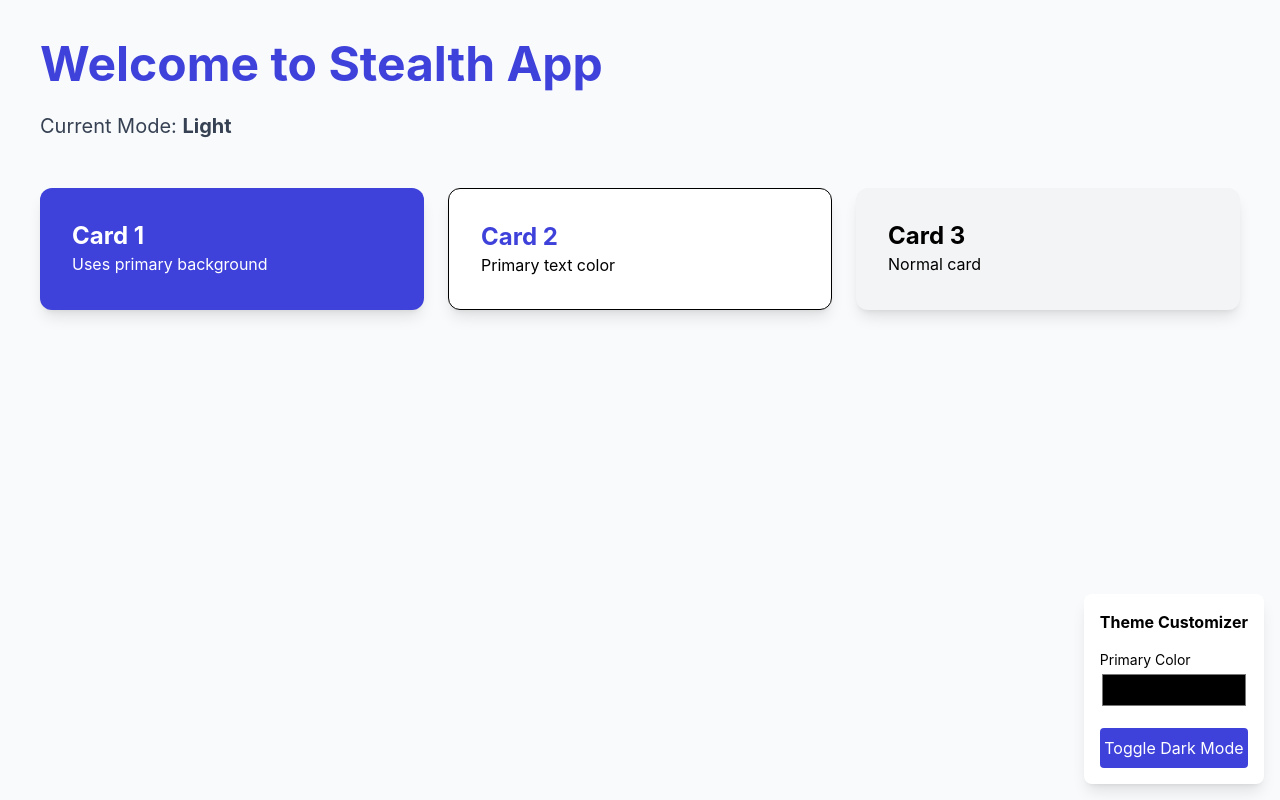
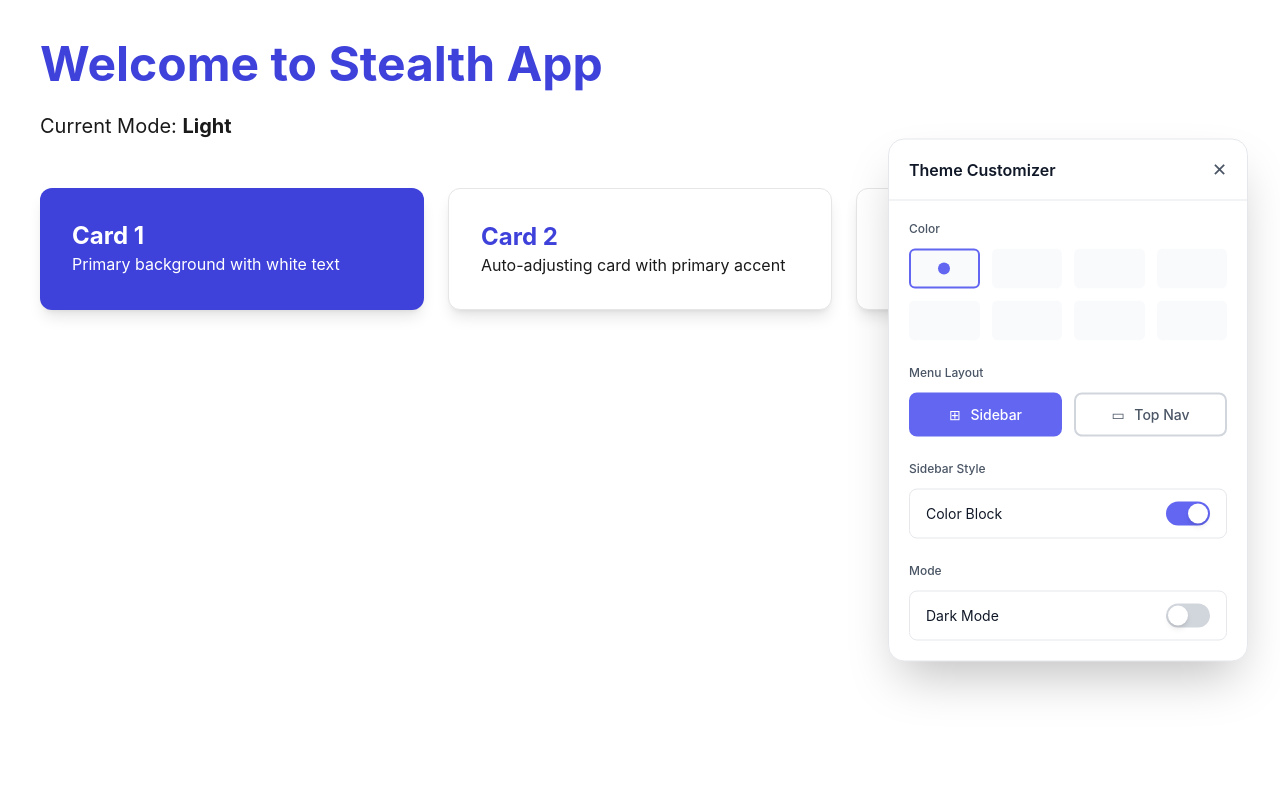
Before and after one commit to sandeep3642/stealth, a React (Vite) app: page / in a window 1280 px wide. Built offline with nearby package versions, Linux system fonts and the light colour scheme.

Commit message:
theme customizer

```diff
--- a/src/components/ThemeCustomizer.jsx
+++ b/src/components/ThemeCustomizer.jsx
@@ -1,21 +1,28 @@
+import { useState } from "react";
 import { useTheme } from "../context/ThemeContext";
+
+const presetColors = [
+  "#6366f1", // indigo
+  "#8b5cf6", // purple
+  "#ec4899", // pink
+  "#f43f5e", // rose
+  "#f97316", // orange
+  "#eab308", // yellow
+  "#22c55e", // green
+  "#06b6d4", // cyan
+];
 
 export default function ThemeCustomizer() {
   const { isDark, setIsDark, setPrimaryHsl } = useTheme();
+  const [isOpen, setIsOpen] = useState(true);
+  const [layout, setLayout] = useState("sidebar");
+  const [colorBlock, setColorBlock] = useState(true);
+  const [selectedColor, setSelectedColor] = useState("#6366f1");
 
-  const handleColorChange = (e) => {
-    const hex = e.target.value;
-    // Convert hex to HSL (you can use a tiny lib or simple converter)
-    const hsl = hexToHsl(hex);
-    setPrimaryHsl(hsl);
-  };
-
-  // Simple hex to HSL converter
   const hexToHsl = (hex) => {
-    hex = hex.replace("#", "");
-    const r = parseInt(hex.substr(0, 2), 16) / 255;
-    const g = parseInt(hex.substr(2, 2), 16) / 255;
-    const b = parseInt(hex.substr(4, 2), 16) / 255;
+    let r = parseInt(hex.slice(1, 3), 16) / 255;
+    let g = parseInt(hex.slice(3, 5), 16) / 255;
+    let b = parseInt(hex.slice(5, 7), 16) / 255;
 
     const max = Math.max(r, g, b);
     const min = Math.min(r, g, b);
@@ -38,36 +45,243 @@ export default function ThemeCustomizer() {
         case b:
           h = (r - g) / d + 4;
           break;
+        default:
+          h = 0;
       }
       h /= 6;
     }
 
-    h = Math.round(h * 360);
-    s = Math.round(s * 100);
-    l = Math.round(l * 100);
-
-    return `${h} ${s}% ${l}%`;
+    return `${Math.round(h * 360)} ${Math.round(s * 100)}% ${Math.round(
+      l * 100
+    )}%`;
   };
 
+  const handlePresetColor = (hex) => {
+    setSelectedColor(hex);
+    setPrimaryHsl(hexToHsl(hex));
+  };
+
+  // Closed state button
+  if (!isOpen) {
+    return (
+      <button
+        onClick={() => setIsOpen(true)}
+        className="fixed top-1/2 right-8 -translate-y-1/2 z-50 text-white p-4 rounded-full shadow-2xl hover:scale-110 transition"
+        style={{ backgroundColor: selectedColor }}
+      >
+        <svg
+          className="w-6 h-6"
+          fill="none"
+          stroke="currentColor"
+          viewBox="0 0 24 24"
+        >
+          <path
+            strokeLinecap="round"
+            strokeLinejoin="round"
+            strokeWidth={2}
+            d="M10.325 4.317c.426-1.756 2.924-1.756 3.35 0a1.724 1.724 0 002.573 1.066c1.543-.94 3.31.826 2.37 2.37a1.724 1.724 0 001.065 2.572c1.756.426 1.756 2.924 0 3.35a1.724 1.724 0 00-1.066 2.573c.94 1.543-.826 3.31-2.37 2.37a1.724 1.724 0 00-2.572 1.065c-.426 1.756-2.924 1.756-3.35 0a1.724 1.724 0 00-2.573-1.066c-1.543.94-3.31-.826-2.37-2.37a1.724 1.724 0 00-1.065-2.572c-1.756-.426-1.756-2.924 0-3.35a1.724 1.724 0 001.066-2.573c-.94-1.543.826-3.31 2.37-2.37.996.608 2.296.07 2.572-1.065z"
+          />
+          <path
+            strokeLinecap="round"
+            strokeLinejoin="round"
+            strokeWidth={2}
+            d="M15 12a3 3 0 11-6 0 3 3 0 016 0z"
+          />
+        </svg>
+      </button>
+    );
+  }
+
+  // Open panel
   return (
-    <div className="fixed bottom-4 right-4 bg-white dark:bg-gray-800 p-4 rounded-lg shadow-lg space-y-4">
-      <h3 className="font-bold">Theme Customizer</h3>
-
-      <div>
-        <label className="block text-sm">Primary Color</label>
-        <input
-          type="color"
-          onChange={handleColorChange}
-          className="w-full h-10 rounded cursor-pointer"
-        />
+    <div
+      className={`fixed top-1/2 right-8 -translate-y-1/2 z-50 w-90 rounded-2xl shadow-2xl border overflow-hidden ${
+        isDark
+          ? "bg-gray-950 text-white border-gray-800"
+          : "bg-white text-gray-900 border-gray-200"
+      }`}
+    >
+      {/* Header */}
+      <div
+        className={`flex items-center justify-between px-5 py-4 border-b ${
+          isDark ? "border-gray-800" : "border-gray-200"
+        }`}
+      >
+        <h3 className="text-base font-semibold">Theme Customizer</h3>
+        <button
+          onClick={() => setIsOpen(false)}
+          className={`transition text-lg ${
+            isDark
+              ? "text-gray-400 hover:text-white"
+              : "text-gray-600 hover:text-gray-900"
+          }`}
+        >
+          ✕
+        </button>
       </div>
 
-      <button
-        onClick={() => setIsDark(!isDark)}
-        className="w-full py-2 bg-primary text-primary-foreground rounded hover:opacity-90 transition"
-      >
-        Toggle {isDark ? "Light" : "Dark"} Mode
-      </button>
+      {/* Body */}
+      <div className="p-5 space-y-6">
+        {/* Color Palette */}
+        <div>
+          <label
+            className={`block text-xs font-medium mb-3 ${
+              isDark ? "text-gray-400" : "text-gray-600"
+            }`}
+          >
+            Color
+          </label>
+          <div className="grid grid-cols-4 gap-3">
+            {presetColors.map((color) => (
+              <button
+                key={color}
+                onClick={() => handlePresetColor(color)}
+                className="w-full h-10 rounded-md transition-all relative"
+                style={{
+                  backgroundColor: "#f1f5f980",
+                  border:
+                    selectedColor === color
+                      ? `2px solid ${color}`
+                      : "2px solid transparent", // light gray border for unselected
+                }}
+              >
+                {selectedColor === color && (
+                  <div className="absolute inset-0 flex items-center justify-center">
+                    <div
+                      className="w-3 h-3 bg-white rounded-full"
+                      style={{
+                        backgroundColor:
+                          selectedColor === color ? color : "transparent",
+                      }}
+                    ></div>
+                  </div>
+                )}
+              </button>
+            ))}
+          </div>
+        </div>
+
+        {/* Menu Layout */}
+        <div>
+          <label
+            className={`block text-xs font-medium mb-3 ${
+              isDark ? "text-gray-400" : "text-gray-600"
+            }`}
+          >
+            Menu Layout
+          </label>
+          {/* Menu Layout */}
+          <div>
+            <div className="flex gap-3">
+              <button
+                onClick={() => setLayout("sidebar")}
+                className={`flex-1 py-2.5 px-3 rounded-lg text-sm font-medium transition-all border-2 ${
+                  layout === "sidebar"
+                    ? "text-primary-foreground border-primary" // White text + primary border
+                    : isDark
+                    ? "border-gray-700 text-gray-400 hover:border-gray-600"
+                    : "border-gray-300 text-gray-600 hover:border-gray-400"
+                }`}
+                style={
+                  layout === "sidebar"
+                    ? {
+                        backgroundColor: selectedColor,
+                        borderColor: selectedColor,
+                      }
+                    : {}
+                }
+              >
+                <span className="mr-1.5">⊞</span> Sidebar
+              </button>
+
+              <button
+                onClick={() => setLayout("topnav")}
+                className={`flex-1 py-2.5 px-3 rounded-lg text-sm font-medium transition-all border-2 ${
+                  layout === "topnav"
+                    ? "text-primary-foreground border-primary" // White text + primary border
+                    : isDark
+                    ? "border-gray-700 text-gray-400 hover:border-gray-600"
+                    : "border-gray-300 text-gray-600 hover:border-gray-400"
+                }`}
+                style={
+                  layout === "topnav"
+                    ? {
+                        backgroundColor: selectedColor,
+                        borderColor: selectedColor,
+                      }
+                    : {}
+                }
+              >
+                <span className="mr-1.5">▭</span> Top Nav
+              </button>
+            </div>
+          </div>
+        </div>
+
+        {/* Color Block Toggle */}
+        <div>
+          <label
+            className={`block text-xs font-medium mb-3 ${
+              isDark ? "text-gray-400" : "text-gray-600"
+            }`}
+          >
+            Sidebar Style
+          </label>
+          <div
+            className={`flex items-center justify-between border rounded-lg px-4 py-3 ${
+              isDark ? "border-gray-800" : "border-gray-200"
+            }`}
+          >
+            <span className="text-sm">Color Block</span>
+            <label className="relative inline-flex items-center cursor-pointer">
+              <input
+                type="checkbox"
+                checked={colorBlock}
+                onChange={(e) => setColorBlock(e.target.checked)}
+                className="sr-only peer"
+              />
+              <div
+                className={`w-11 h-6 rounded-full peer peer-checked:after:translate-x-full peer-checked:after:border-white after:content-[''] after:absolute after:top-0.5 after:left-[2px] after:bg-white after:rounded-full after:h-5 after:w-5 after:transition-all after:shadow-md ${
+                  isDark ? "bg-gray-700" : "bg-gray-300"
+                }`}
+                style={colorBlock ? { backgroundColor: selectedColor } : {}}
+              ></div>
+            </label>
+          </div>
+        </div>
+
+        {/* Dark Mode Toggle */}
+        <div>
+          <label
+            className={`block text-xs font-medium mb-3 ${
+              isDark ? "text-gray-400" : "text-gray-600"
+            }`}
+          >
+            Mode
+          </label>
+          <div
+            className={`flex items-center justify-between border rounded-lg px-4 py-3 ${
+              isDark ? "border-gray-800" : "border-gray-200"
+            }`}
+          >
+            <span className="text-sm">Dark Mode</span>
+            <label className="relative inline-flex items-center cursor-pointer">
+              <input
+                type="checkbox"
+                checked={isDark}
+                onChange={(e) => setIsDark(e.target.checked)}
+                className="sr-only peer"
+              />
+              <div
+                className={`w-11 h-6 rounded-full peer peer-checked:after:translate-x-full peer-checked:after:border-white after:content-[''] after:absolute after:top-0.5 after:left-[2px] after:bg-white after:rounded-full after:h-5 after:w-5 after:transition-all after:shadow-md ${
+                  isDark ? "bg-gray-700" : "bg-gray-300"
+                }`}
+                style={isDark ? { backgroundColor: selectedColor } : {}}
+              ></div>
+            </label>
+          </div>
+        </div>
+      </div>
     </div>
   );
 }
--- a/src/index.css
+++ b/src/index.css
@@ -1,19 +1,35 @@
 @import "tailwindcss";
 
-/* Theme CSS Variables */
 :root {
   --primary: 239 68% 55%;        /* Default blue */
-  --primary-foreground: 0 0% 100%;
+  --primary-foreground: 0 0% 100%; /* White text on primary */
+  --background: 0 0% 100%;        /* White bg */
+  --foreground: 0 0% 10%;         /* Dark text */
+  --card: 0 0% 100%;              /* Card white */
+  --card-foreground: 0 0% 10%;
+  --border: 0 0% 90%;
 }
 
+/* Dark Mode */
 .dark {
-  --primary: 239 84% 67%;        /* Brighter in dark mode */
+  --primary: 239 84% 67%;         /* Brighter primary in dark */
   --primary-foreground: 0 0% 98%;
+  --background: 240 10% 8%;       /* Dark bg (gray-950 like) */
+  --foreground: 0 0% 98%;         /* Light text */
+  --card: 240 10% 12%;            /* Dark card */
+  --card-foreground: 0 0% 98%;
+  --border: 240 10% 20%;
 }
 
-/* Custom utility classes using variables */
+/* Utility classes using variables */
 .bg-primary { background-color: hsl(var(--primary)); }
 .text-primary { color: hsl(var(--primary)); }
 .border-primary { border-color: hsl(var(--primary)); }
 .text-primary-foreground { color: hsl(var(--primary-foreground)); }
-.hover\:bg-primary\/90:hover { background-color: hsl(var(--primary) / 0.9); }
+
+/* App-wide backgrounds and text */
+.bg-background { background-color: hsl(var(--background)); }
+.text-foreground { color: hsl(var(--foreground)); }
+.bg-card { background-color: hsl(var(--card)); }
+.text-card-foreground { color: hsl(var(--card-foreground)); }
+.border-border { border-color: hsl(var(--border)); }
--- a/src/pages/Dashboard.jsx
+++ b/src/pages/Dashboard.jsx
@@ -5,13 +5,13 @@ export default function Dashboard() {
   const { isDark } = useTheme();
 
   return (
-    <div className="min-h-screen bg-gray-50 dark:bg-gray-950 transition-colors">
+    <div className="min-h-screen bg-background text-foreground transition-all duration-300">
       <ThemeCustomizer />
       <div className="p-10">
         <h1 className="text-5xl font-bold text-primary mb-6">
           Welcome to Stealth App
         </h1>
-        <p className="text-xl text-gray-700 dark:text-gray-300 mb-8">
+        <p className="text-xl mb-8">
           Current Mode:{" "}
           <span className="font-bold">{isDark ? "Dark" : "Light"}</span>
         </p>
@@ -19,15 +19,15 @@ export default function Dashboard() {
         <div className="grid grid-cols-1 md:grid-cols-3 gap-6 mt-12">
           <div className="bg-primary text-primary-foreground p-8 rounded-xl shadow-lg">
             <h3 className="text-2xl font-bold">Card 1</h3>
-            <p>Uses primary background</p>
+            <p>Primary background with white text</p>
           </div>
-          <div className="bg-white dark:bg-gray-800 p-8 rounded-xl shadow-lg border">
+          <div className="bg-card text-card-foreground p-8 rounded-xl shadow-lg border border-border">
             <h3 className="text-2xl font-bold text-primary">Card 2</h3>
-            <p>Primary text color</p>
+            <p>Auto-adjusting card with primary accent</p>
           </div>
-          <div className="bg-gray-100 dark:bg-gray-900 p-8 rounded-xl shadow-lg">
+          <div className="bg-card text-card-foreground p-8 rounded-xl shadow-lg border border-border">
             <h3 className="text-2xl font-bold">Card 3</h3>
-            <p>Normal card</p>
+            <p>Normal card - changes with mode</p>
           </div>
         </div>
       </div>
```
